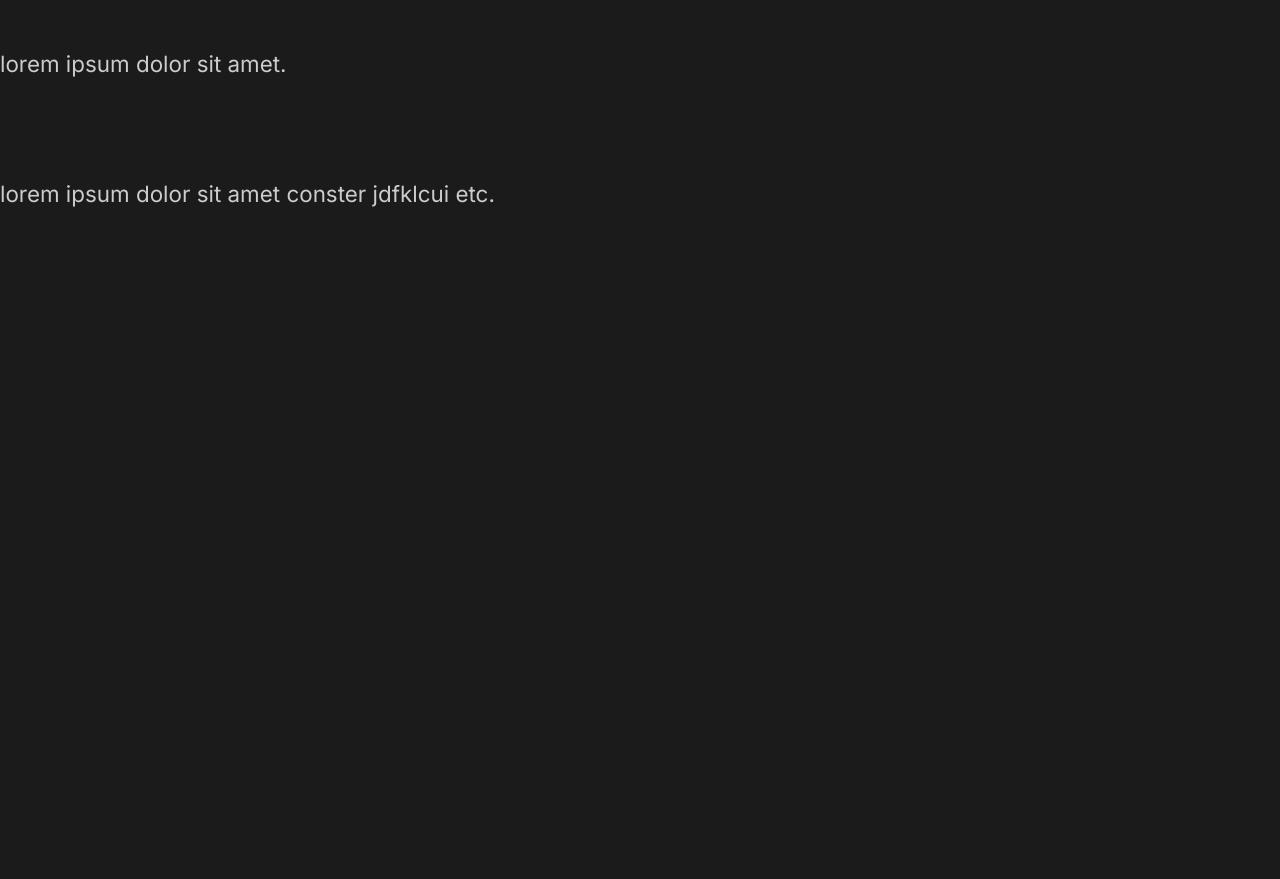
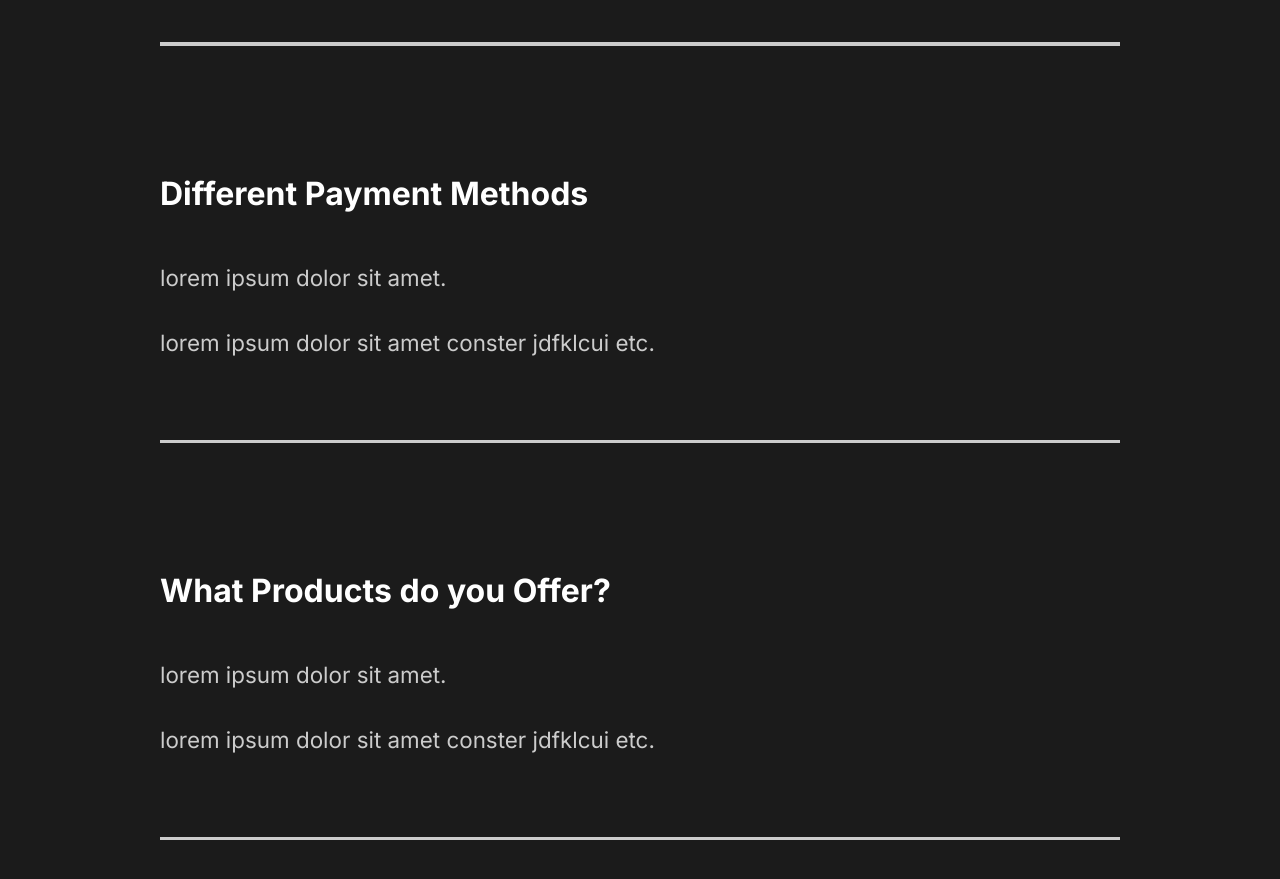
Before and after one commit to Chris-Finch/capture-website, a React (Create React App) app: page / in a window 1280 px wide. Shown: the part 3006-3885 px from the top of the page. Before the commit the page ends 3265 px from the top, so only its background shows below. Built offline with nearby package versions, Linux system fonts and the light colour scheme.

Commit message:
Faq styling

```diff
--- a/src/components/FaqSection.js
+++ b/src/components/FaqSection.js
@@ -1,6 +1,9 @@
+import styled from "styled-components";
+import { StyledAbout } from "../styles";
+
 const FaqSection = () => {
   return (
-    <div className="faq">
+    <StyledFaq>
       <h2>
         Any Questions<span>FAQ</span>
       </h2>
@@ -10,6 +13,7 @@
           <p>lorem ipsum dolor sit amet.</p>
           <p>lorem ipsum dolor sit amet conster jdfklcui etc.</p>
         </div>
+        <div className="faq-line"></div>
       </div>
       <div className="question">
         <h4>Daily Schedule</h4>
@@ -17,6 +21,7 @@
           <p>lorem ipsum dolor sit amet.</p>
           <p>lorem ipsum dolor sit amet conster jdfklcui etc.</p>
         </div>
+        <div className="faq-line"></div>
       </div>
       <div className="question">
         <h4>Different Payment Methods</h4>
@@ -24,6 +29,7 @@
           <p>lorem ipsum dolor sit amet.</p>
           <p>lorem ipsum dolor sit amet conster jdfklcui etc.</p>
         </div>
+        <div className="faq-line"></div>
       </div>
       <div className="question">
         <h4>What Products do you Offer?</h4>
@@ -31,9 +37,37 @@
           <p>lorem ipsum dolor sit amet.</p>
           <p>lorem ipsum dolor sit amet conster jdfklcui etc.</p>
         </div>
+        <div className="faq-line"></div>
       </div>
-    </div>
+    </StyledFaq>
   );
 };
 
+const StyledFaq = styled(StyledAbout)`
+  display: block;
+  span {
+    display: block;
+  }
+  h2 {
+    padding-bottom: 2rem;
+    font-weight: lighter;
+  }
+  .faq-line {
+    background: #cccccc;
+    height: 0.2rem;
+    margin: 2rem 0rem;
+    width: 100%;
+  }
+  .question {
+    padding: 3rem 0rem;
+    cursor: pointer;
+  }
+  .answer {
+    padding: 2rem 0rem;
+    p {
+      padding: 1rem 0rem;
+    }
+  }
+`;
+
 export default FaqSection;
--- a/src/components/GlobalStyle.js
+++ b/src/components/GlobalStyle.js
@@ -37,6 +37,7 @@
         }
         h4{
             font-weight: bold;
+            font-size: 2rem;
         }
         a{
             font-size: 1.1.rem;
```
Also changed, not shown: 1 other file (tests, documents, lock files or other folders).
